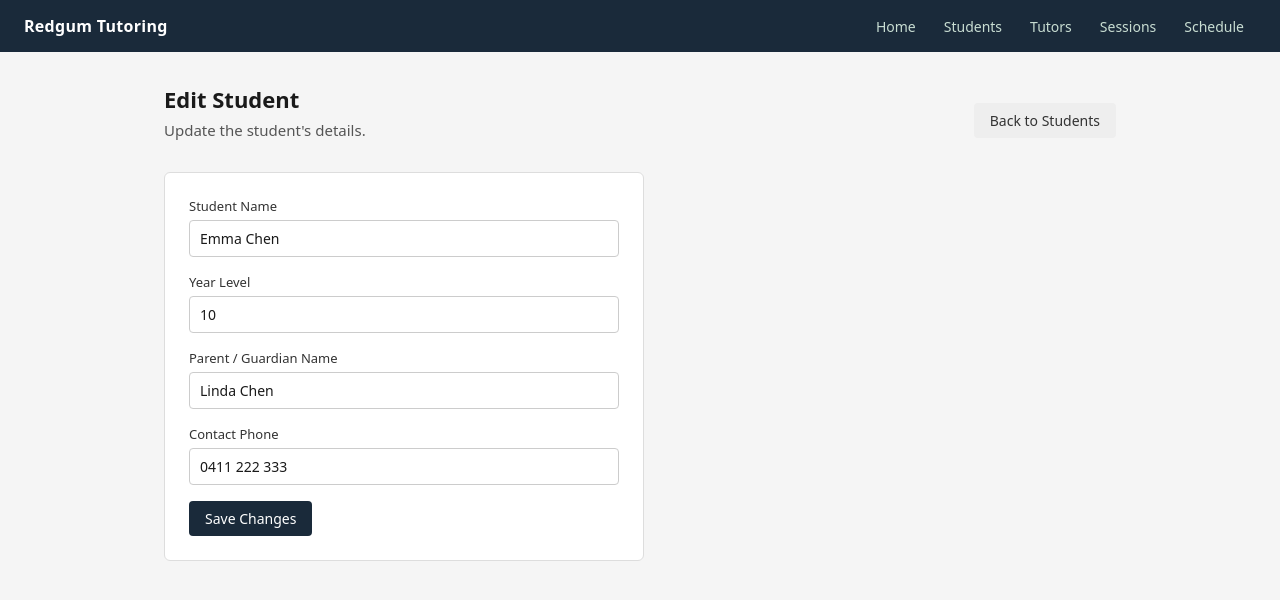
After one commit to Deon37/redgum-tutoring-a3, a Flask app: page /students/1 in a window 1280 px wide. The commit adds this page. Shown: the top 600 px of the page. Run offline with Flask 3, Linux system fonts and the light colour scheme; data comes from the database, SQL or seed files in the repository; parts of the project's set-up code (start-up, migrations or seed data) failed here and were passed over.

Commit message:
feat: edit student details (MSD426OL2-56)

```diff
--- a/app.py
+++ b/app.py
@@ -34,6 +34,32 @@ def students():
     else:
         student_list = database.get_students()
     return render_template('students.html', students=student_list, search=query)
+
+
+@app.route('/students/<int:student_id>', methods=['GET', 'POST'])
+def student_detail(student_id):
+    student = database.get_student(student_id)
+    if student is None:
+        abort(404)
+
+    if request.method == 'POST':
+        name = request.form.get('name', '').strip()
+        year_level = request.form.get('year_level', '').strip()
+        contact_name = request.form.get('contact_name', '').strip()
+        contact_phone = request.form.get('contact_phone', '').strip()
+
+        if not name or not year_level or not contact_name or not contact_phone:
+            flash('All fields are required.', 'error')
+        else:
+            try:
+                database.update_student(student_id, name, year_level, contact_name, contact_phone)
+            except ValueError as error:
+                flash(str(error), 'error')
+            else:
+                flash(f'{name} updated.', 'success')
+                return redirect(url_for('students'))
+
+    return render_template('student_detail.html', student=student)
 
 
 @app.route('/tutors', methods=['GET', 'POST'])
--- a/database.py
+++ b/database.py
@@ -36,6 +36,24 @@ def add_student(name, year_level, contact_name, contact_phone):
         (name, year_level, contact_name, contact_phone)
     )
     db.commit()
+
+
+def get_student(student_id):
+    db = get_db()
+    return db.execute(
+        'SELECT * FROM students WHERE id = ?', (student_id,)
+    ).fetchone()
+
+
+def update_student(student_id, name, year_level, contact_name, contact_phone):
+    db = get_db()
+    with db:
+        cursor = db.execute(
+            'UPDATE students SET name = ?, year_level = ?, contact_name = ?, contact_phone = ? WHERE id = ?',
+            (name, year_level, contact_name, contact_phone, student_id)
+        )
+        if cursor.rowcount == 0:
+            raise ValueError(f'Student {student_id} was not found.')
 
 
 def search_students(query):
--- /dev/null
+++ b/templates/student_detail.html
@@ -0,0 +1,33 @@
+{% extends 'base.html' %}
+
+{% block title %}Edit Student{% endblock %}
+
+{% block content %}
+<div class="section-header">
+    <div>
+        <h1>Edit Student</h1>
+        <p>Update the student's details.</p>
+    </div>
+    <a href="{{ url_for('students') }}" class="btn btn-secondary">Back to Students</a>
+</div>
+
+<form class="form" method="POST" action="{{ url_for('student_detail', student_id=student['id']) }}">
+    <div class="form-group">
+        <label for="name">Student Name</label>
+        <input type="text" id="name" name="name" value="{{ request.form.get('name', '') if request.method == 'POST' else student['name'] }}" required>
+    </div>
+    <div class="form-group">
+        <label for="year_level">Year Level</label>
+        <input type="number" id="year_level" name="year_level" min="1" max="12" value="{{ request.form.get('year_level', '') if request.method == 'POST' else student['year_level'] }}" required>
+    </div>
+    <div class="form-group">
+        <label for="contact_name">Parent / Guardian Name</label>
+        <input type="text" id="contact_name" name="contact_name" value="{{ request.form.get('contact_name', '') if request.method == 'POST' else student['contact_name'] }}" required>
+    </div>
+    <div class="form-group">
+        <label for="contact_phone">Contact Phone</label>
+        <input type="text" id="contact_phone" name="contact_phone" value="{{ request.form.get('contact_phone', '') if request.method == 'POST' else student['contact_phone'] }}" required>
+    </div>
+    <button type="submit" class="btn btn-primary">Save Changes</button>
+</form>
+{% endblock %}
--- a/templates/students.html
+++ b/templates/students.html
@@ -34,6 +34,7 @@
             <th>Year</th>
             <th>Contact Name</th>
             <th>Contact Phone</th>
+            <th></th>
         </tr>
     </thead>
     <tbody>
@@ -43,6 +44,7 @@
             <td>{{ student['year_level'] }}</td>
             <td>{{ student['contact_name'] }}</td>
             <td>{{ student['contact_phone'] }}</td>
+            <td><a href="{{ url_for('student_detail', student_id=student['id']) }}" class="btn btn-secondary">Edit</a></td>
         </tr>
         {% endfor %}
     </tbody>
```
